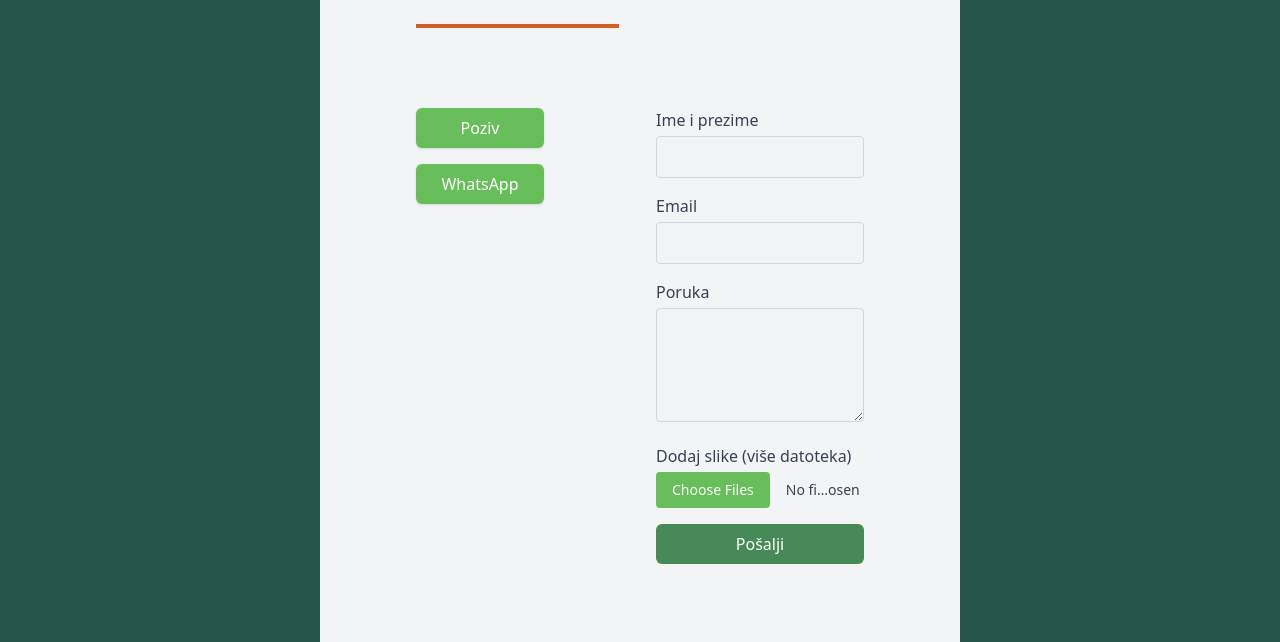
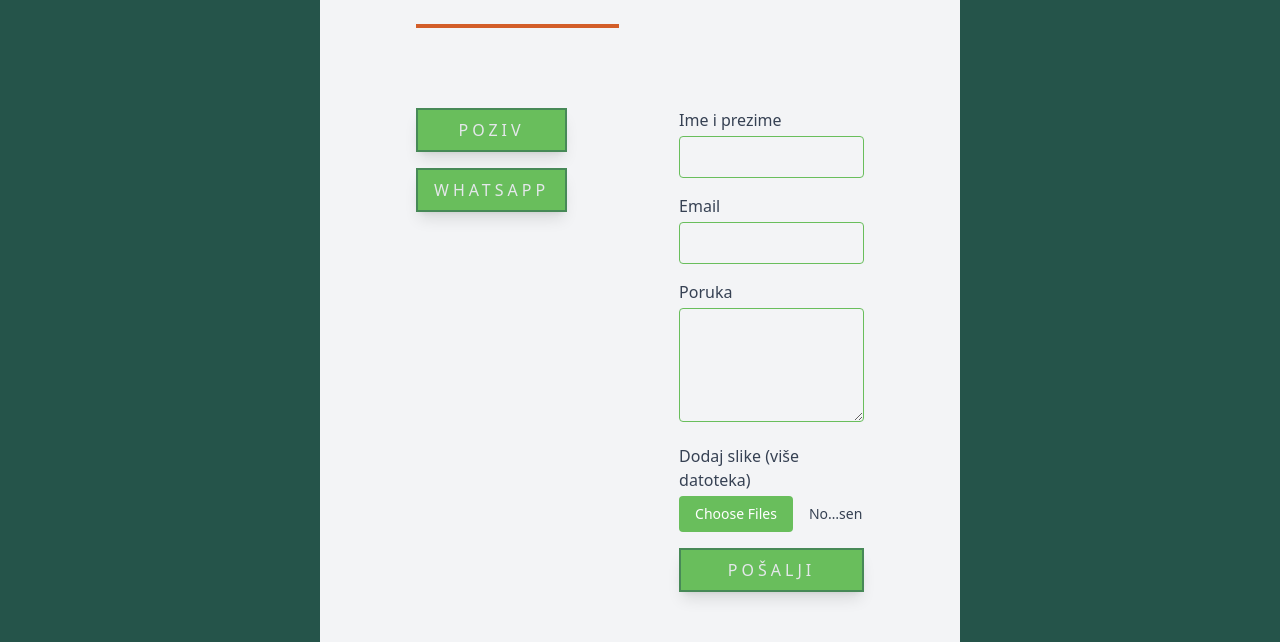
Before and after one commit to F00sh/rast, a Nuxt app: page / in a window 1280 px wide. Shown: the part 7739-8381 px from the top of the page. Built offline with nearby package versions, Linux system fonts and the light colour scheme.

Commit message:
contacts stilizacija

```diff
--- a/components/Contact.vue
+++ b/components/Contact.vue
@@ -10,16 +10,16 @@
           <!-- Call and WhatsApp Buttons -->
           <div class="flex-1 flex flex-col space-y-4">
             <button
-              class="bg-[var(--green-light)] text-white rounded-md py-2 px-4 mx-10 shadow
-                     hover:bg-[var(--green-dark)] transition duration-200"
+              class="border-[var(--green-dark)] hover:border-[var(--green-light)] bg-[var(--green-light)] border-2 text-gray-200 py-2 px-4 shadow-lg
+                     hover:bg-[var(--green-dark)] hover:text-[var(--green-light)] transition duration-200 uppercase font-medium tracking-[0.25rem] mx-10"
               @click="callPhone"
             >
               Poziv
             </button>
 
             <button
-              class="bg-[var(--green-light)] text-white rounded-md py-2 px-4 mx-10 shadow
-                     hover:bg-[var(--green-dark)] transition duration-200"
+              class="border-[var(--green-dark)] hover:border-[var(--green-light)] bg-[var(--green-light)] border-2 text-gray-200 py-2 px-4 shadow-lg
+                     hover:bg-[var(--green-dark)] hover:text-[var(--green-light)] transition duration-200 uppercase font-medium tracking-[0.25rem] mx-10"
               @click="callWhatsApp"
             >
               WhatsApp
@@ -39,7 +39,7 @@
                   id="name"
                   v-model="name"
                   required
-                  class="w-full border border-gray-300 rounded p-2
+                  class="w-full border border-[var(--green-light)] rounded p-2
                          focus:outline-none focus:ring-2
                          focus:ring-[var(--green-light)]"
                 />
@@ -55,7 +55,7 @@
                   id="email"
                   v-model="email"
                   required
-                  class="w-full border border-gray-300 rounded p-2
+                  class="w-full border border-[var(--green-light)] rounded p-2
                          focus:outline-none focus:ring-2
                          focus:ring-[var(--green-light)]"
                 />
@@ -71,7 +71,7 @@
                   v-model="message"
                   required
                   rows="4"
-                  class="w-full border border-gray-300 rounded p-2
+                  class="w-full border border-[var(--green-light)] rounded p-2
                          focus:outline-none focus:ring-2
                          focus:ring-[var(--green-light)]"
                 ></textarea>
@@ -100,8 +100,8 @@
               <!-- Submit -->
               <button
                 type="submit"
-                class="bg-[var(--green-dark)] text-white rounded-md py-2 px-4
-                       hover:bg-[var(--green-light)] transition duration-200"
+                class="w-full border-[var(--green-dark)] bg-[var(--green-light)] border-2 text-gray-200 py-2 px-4 shadow-lg
+                     hover:bg-[var(--green-dark)] hover:text-[var(--green-light)] transition duration-200 uppercase font-medium tracking-[0.25rem]"
               >
                 Pošalji
               </button>
```
